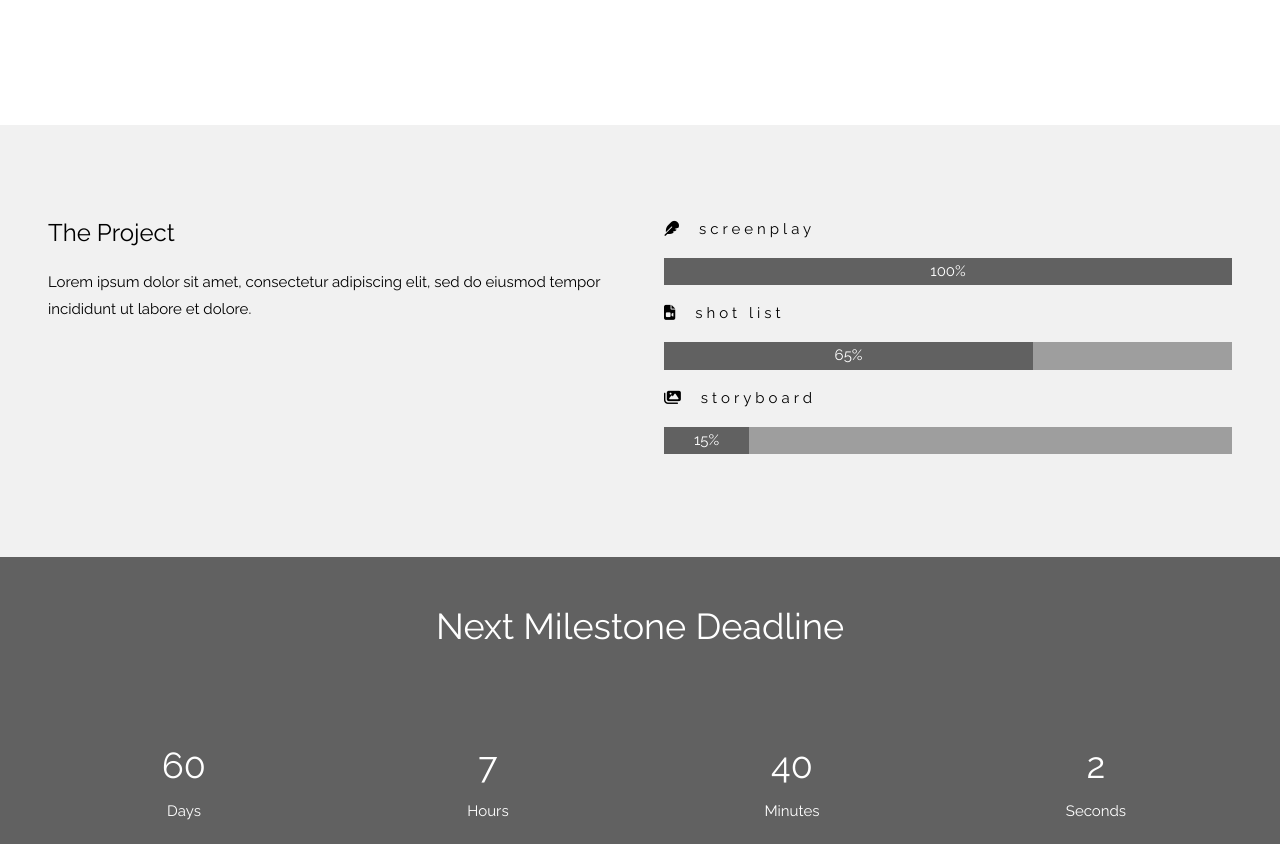
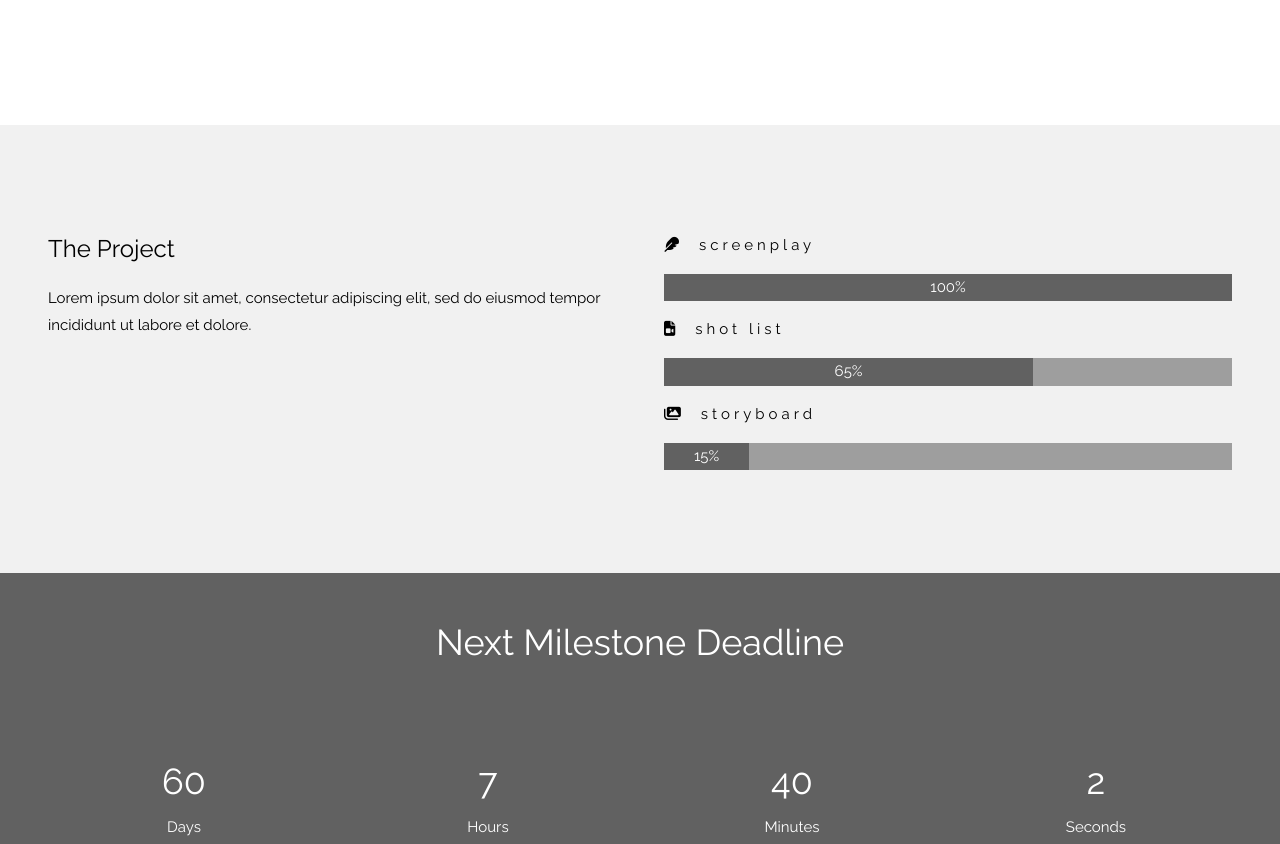
Before and after one commit to rgx95/film, a plain HTML site: page index.html in a window 1280 px wide. Shown: the part 1410-2254 px from the top of the page. Drawn offline with nearby package versions, Linux system fonts and the light colour scheme.

Commit message:
fix padding project section

```diff
--- a/index.html
+++ b/index.html
@@ -110,17 +110,15 @@
     </div>
 
     <!-- Project Milestones Section -->
-    <div class="w3-container w3-light-grey w3-padding-64" id="project">
+    <div class="w3-container w3-light-grey" id="project" style="padding: 80px 16px 64px 16px;">
 
       <div class="w3-row-padding">
-
         <div class="w3-col m6 w3-padding-large">
           <h3>The Project</h3>
           <p>Lorem ipsum dolor sit amet, consectetur adipiscing elit, sed do eiusmod
           tempor incididunt ut labore et dolore.</p>
         </div>
 
-        <!-- timeline/main_steps_progress/todolist/clock_progress -->
         <div class="w3-col m6  w3-padding-large">
           <p class="w3-wide"><i class="fas fa-feather w3-margin-right"></i>screenplay</p>
           <div class="w3-grey">
```
